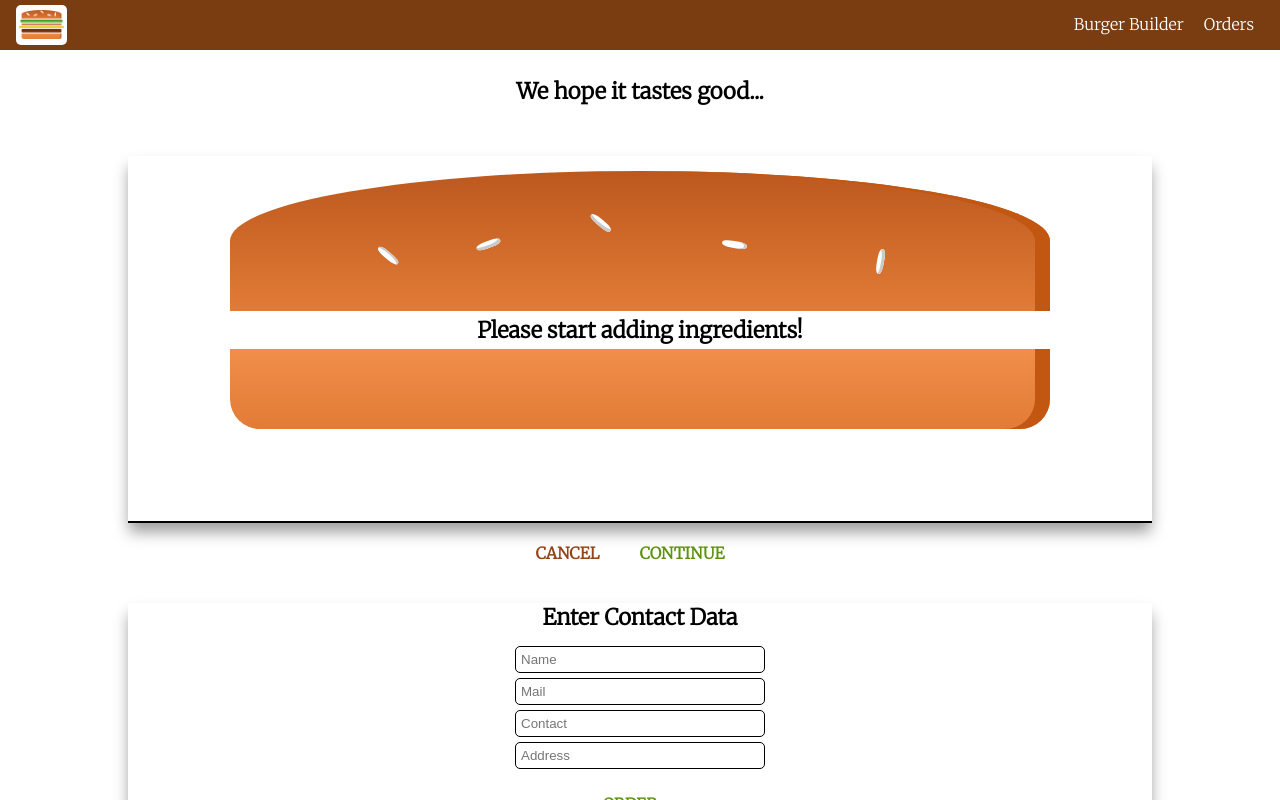
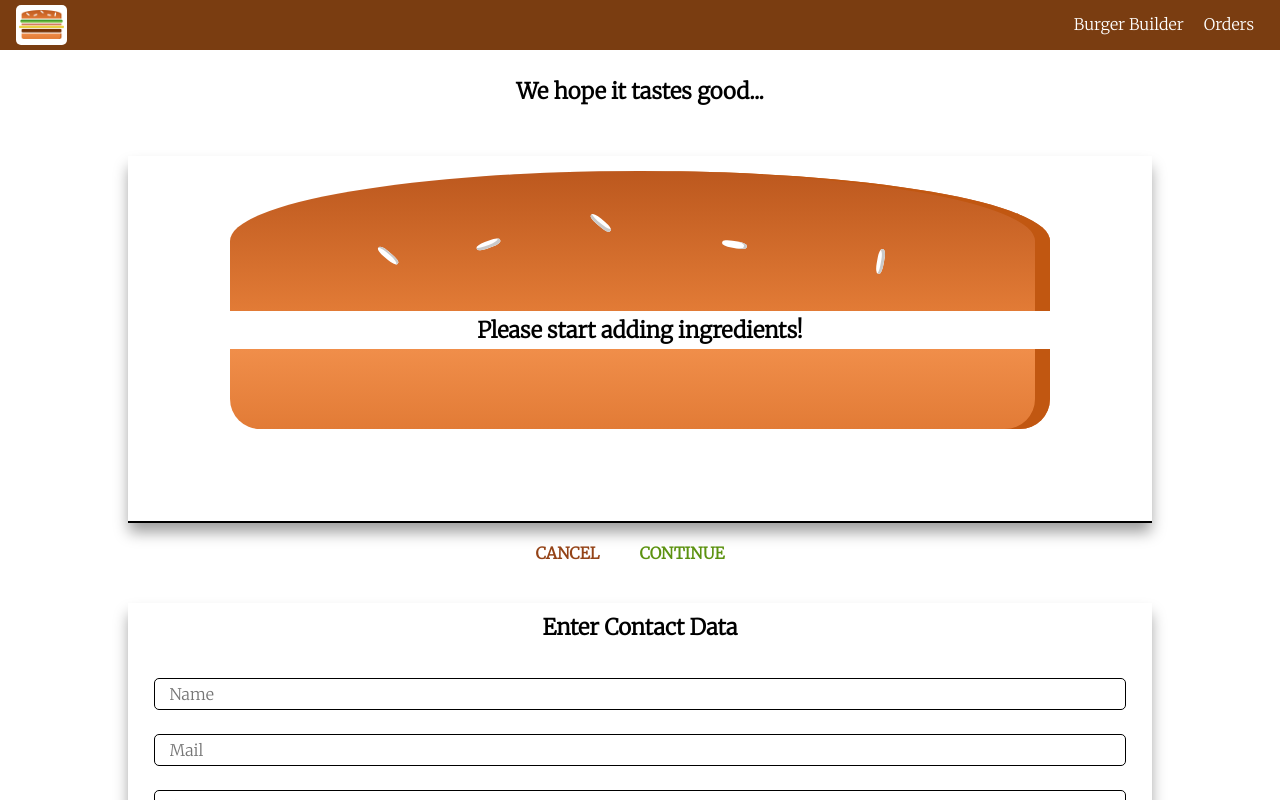
Before and after one commit to Dawood-Shahid/BurgerBuilder, a React (Create React App) app: page /checkout in a window 1280 px wide. Both pictures are taken after a click on the button "CONTINUE". Shown: the top 800 px of the page. Built offline with nearby package versions, Linux system fonts and the light colour scheme.

Commit message:
form component

```diff
--- /dev/null
+++ b/src/components/UI/Input/Input.css
@@ -0,0 +1,18 @@
+.InputField {
+    display: block;
+    width: 95%;
+    margin: 2px auto;
+    padding: 5px 15px;
+    border-radius: 5px;
+    border: 0.5px solid;
+    font-size: 16px;
+    font-family: inherit;
+}
+
+.InputField:focus {
+    background-color: #e2e2e2;
+}
+
+.Label {
+    display: block;
+}
--- /dev/null
+++ b/src/components/UI/Input/Input.js
@@ -0,0 +1,28 @@
+import React from 'react'
+
+import Auxilary from '../../../HOC/Auxilary'
+import './Input.css'
+
+const input = (props) => {
+    let inputElement = null;
+
+    switch (props.inputtype) {
+        case ('input'):
+            inputElement = <input className='InputField' {...props} />
+            break
+        case ('textarea'):
+            inputElement = <textarea className='InputField' {...props} />
+            break
+        default:
+            inputElement = <input className='InputField' {...props} />
+    }
+
+    return (
+        <Auxilary>
+            <label className='Label' >{props.label}</label>
+            {inputElement}
+        </Auxilary>
+    )
+}
+
+export default input;
--- a/src/containers/Checkout/Checkout.js
+++ b/src/containers/Checkout/Checkout.js
@@ -52,7 +52,7 @@ class Checkout extends Component {
     }
 
     checkoutContinuedHandler = () => {
-        this.props.history.replace('/checkout/contact-data');
+        this.props.history.replace('/checkout/contact-data');  //for rendering the contact form
     }
 
     render() {
--- a/src/containers/Checkout/ContactData/ContactData.css
+++ b/src/containers/Checkout/ContactData/ContactData.css
@@ -6,15 +6,7 @@
 }
 
 .ContactForm h3 {
+    padding-top: 10px;
     margin-bottom: 15px;
     font-size: 22px;
 }
-
-.InputField {
-    display: block;
-    width: 250px;
-    margin: 5px auto;
-    padding: 5px;
-    border-radius: 5px;
-    border: 0.5px solid;
-}
--- a/src/containers/Checkout/ContactData/ContactData.js
+++ b/src/containers/Checkout/ContactData/ContactData.js
@@ -5,6 +5,7 @@ import Button from '../../../components/UI/Button/Button';
 import Modal from '../../../components/UI/Modal/Modal';
 import Spinner from '../../../components/UI/Spinner/Spinner';
 import Auxilary from '../../../HOC/Auxilary';
+import Input from '../../../components/UI/Input/Input'
 import '../ContactData/ContactData.css';
 
 class ContactData extends Component {
@@ -44,6 +45,7 @@ class ContactData extends Component {
         // console.log(this.props.price);
         const orderData = {
             ingredients: { ...this.props.ingredients },
+            // contact data
             totalAmmount: this.props.price
         }
         axios.post('https://myburger-f9cc2.firebaseio.com/Orders.json', orderData)
@@ -86,10 +88,10 @@ class ContactData extends Component {
                 {loader}
                 <h3>Enter Contact Data</h3>
                 <form>
-                    <input className='InputField' type='text' name='name' placeholder='Name' />
-                    <input className='InputField' type='email' name='email' placeholder='Mail' />
-                    <input className='InputField' type='text' name='contact' placeholder='Contact' />
-                    <input className='InputField' type='text' name='address' placeholder='Address' />
+                    <Input inputtype='input' type='text' name='name' placeholder='Name' />
+                    <Input inputtype='input' type='email' name='email' placeholder='Mail' />
+                    <Input inputtype='input' type='text' name='contact' placeholder='Contact' />
+                    <Input inputtype='input' type='text' name='address' placeholder='Address' />
                     <Button btnType='Success' clicked={this.orderHandler} >ORDER</Button>
                 </form>
             </div>
--- a/src/containers/Orders/Orders.js
+++ b/src/containers/Orders/Orders.js
@@ -25,7 +25,7 @@ class Orders extends Component {
                         id: key
                     })
                 }
-                // console.log(fetchOrders)
+                console.log(fetchOrders)
                 this.setState({ orders: fetchOrders });
             })
             .catch(error => {
```
Also changed, not shown: 1 other file (tests, documents, lock files or other folders).
